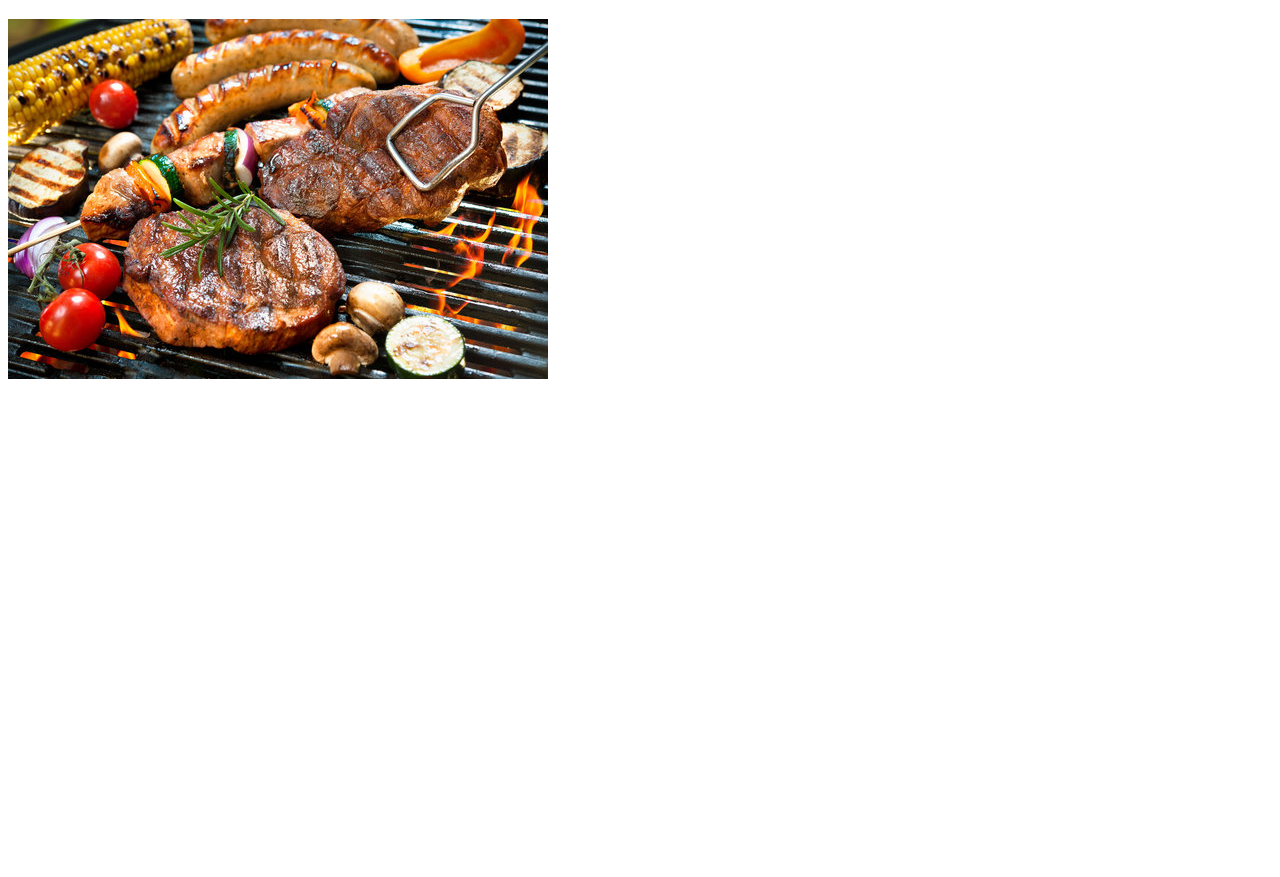
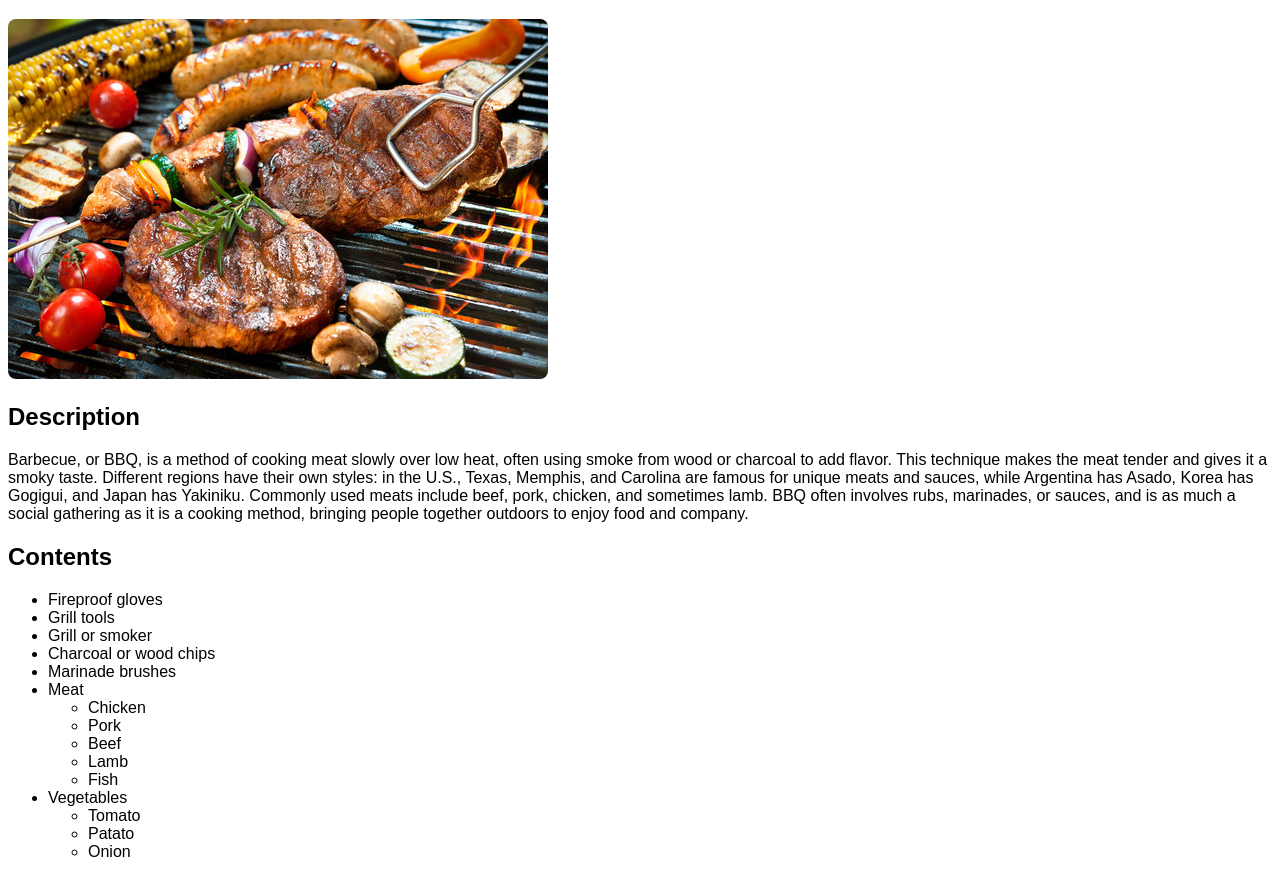
Before and after one commit to Vidadi-Murad/toprepo, a plain HTML site: page Recipes/Barbecue.html in a window 1280 px wide. Shown: the part 87-964 px from the top of the page. Before the commit the page ends 800 px from the top, so only its background shows below. Drawn offline with Linux system fonts and the light colour scheme.

Commit message:
Added List of Contents

```diff
--- a/Recipes/Barbecue.html
+++ b/Recipes/Barbecue.html
@@ -9,10 +9,38 @@
     body{
         font-family: sans-serif;
     }
+    img{
+        border-radius: 8px;
+    }
 </style>
 <body>
     <a href="../index.html">Home</a>
     <h1>Barbecue Recipe</h1>
-    <img src="../Images/barbecue.jpg" alt="">
+    <img src="../Images/barbecue.jpg" alt="Barbecue photo for Web site" width="540px" height="360px">
+    <h2>Description</h2>
+    <p>Barbecue, or BBQ, is a method of cooking meat slowly over low heat, often using smoke from wood or charcoal to add flavor. This technique makes the meat tender and gives it a smoky taste. Different regions have their own styles: in the U.S., Texas, Memphis, and Carolina are famous for unique meats and sauces, while Argentina has Asado, Korea has Gogigui, and Japan has Yakiniku. Commonly used meats include beef, pork, chicken, and sometimes lamb. BBQ often involves rubs, marinades, or sauces, and is as much a social gathering as it is a cooking method, bringing people together outdoors to enjoy food and company.</p>
+    <h2>Contents</h2>
+    <ul>
+        <li>Fireproof gloves</li>
+        <li>Grill tools</li>
+        <li>Grill or smoker</li>
+        <li>Charcoal or wood chips</li>
+        <li>Marinade brushes</li>
+        <li>Meat</li>
+        <ul>
+            <li>Chicken</li>
+            <li>Pork</li>
+            <li>Beef</li>
+            <li>Lamb</li>
+            <li>Fish</li>
+        </ul>
+          <li>Vegetables</li>
+    <ul>
+        <li>Tomato</li>
+        <li>Patato</li>
+        <li>Onion</li>
+    </ul>
+    </ul>
+
 </body>
 </html>
```
Also changed, not shown: Recipes/lasagna.html (+4 -1 lines), Recipes/sushi.html (+4 -1 lines).
